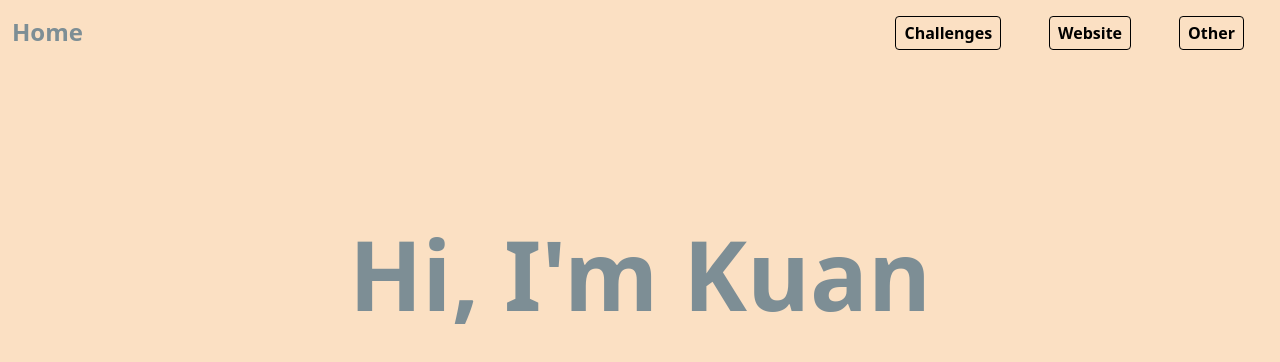
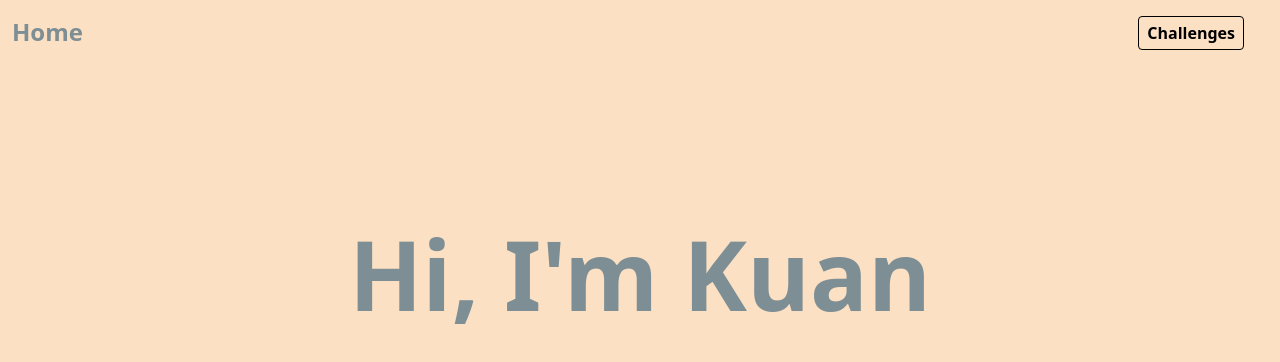
Before and after one commit to Kuan314/PersonalWebsite, a React (Create React App) app: page / in a window 1280 px wide. Shown: the top 362 px of the page. Built offline with nearby package versions, Linux system fonts and the light colour scheme.

Commit message:
close website & about page

```diff
--- a/src/App.jsx
+++ b/src/App.jsx
@@ -1,11 +1,11 @@
 import React, { Suspense, lazy } from 'react';
 import { Routes, Route } from 'react-router-dom';
-import About from './pages/About';
 import Home from './pages/Home';
 import MiniChallenge from './pages/Challenges';
-import Website from './pages/Website';
 import Header from './component/Header';
 import Loading from './component/Loading';
+// import Website from './pages/Website';
+// import About from './pages/About';
 
 // lazy loading
 const Counter = lazy(() => import('./miniChallenges/Counter'));
@@ -24,8 +24,8 @@ const App = () => {
 					{/* Main Pages */}
 					<Route exact path="/" element={<Home />} />
 					<Route path="/Challenges" element={<MiniChallenge />} />
-					<Route path="/website" element={<Website />} />
-					<Route path="/about" element={<About />} />
+					{/* <Route path="/website" element={<Website />} /> */}
+					{/* <Route path="/about" element={<About />} /> */}
 
 					{/* Mini Challenges */}
 					<Route path="/Challenges/Counter" element={<Counter />} />
--- a/src/component/Header.jsx
+++ b/src/component/Header.jsx
@@ -2,8 +2,8 @@ import React from "react";
 
 const navigation = [
 	{name: "Challenges", href: "/PersonalWebsite/#/Challenges"},
-	{name: "Website", href: "/PersonalWebsite/#/website"},
-	{name: "Other", href: "#"}
+	// {name: "Website", href: "/PersonalWebsite/#/website"},
+	// {name: "Other", href: "#"}
 ];
 
 const Header = () => {
```
